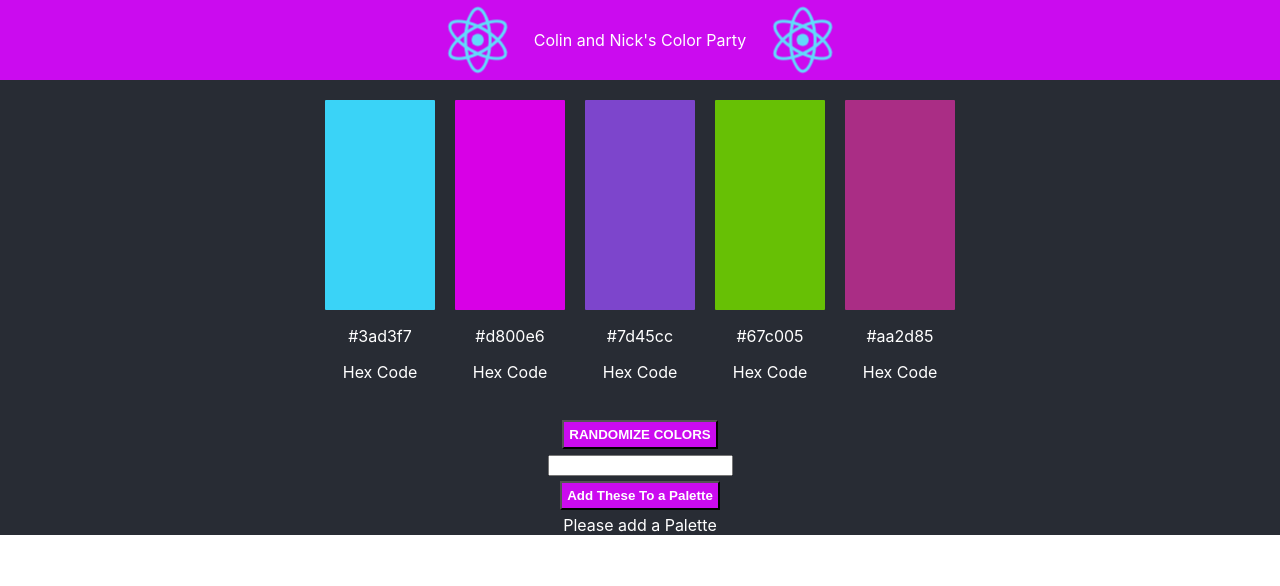
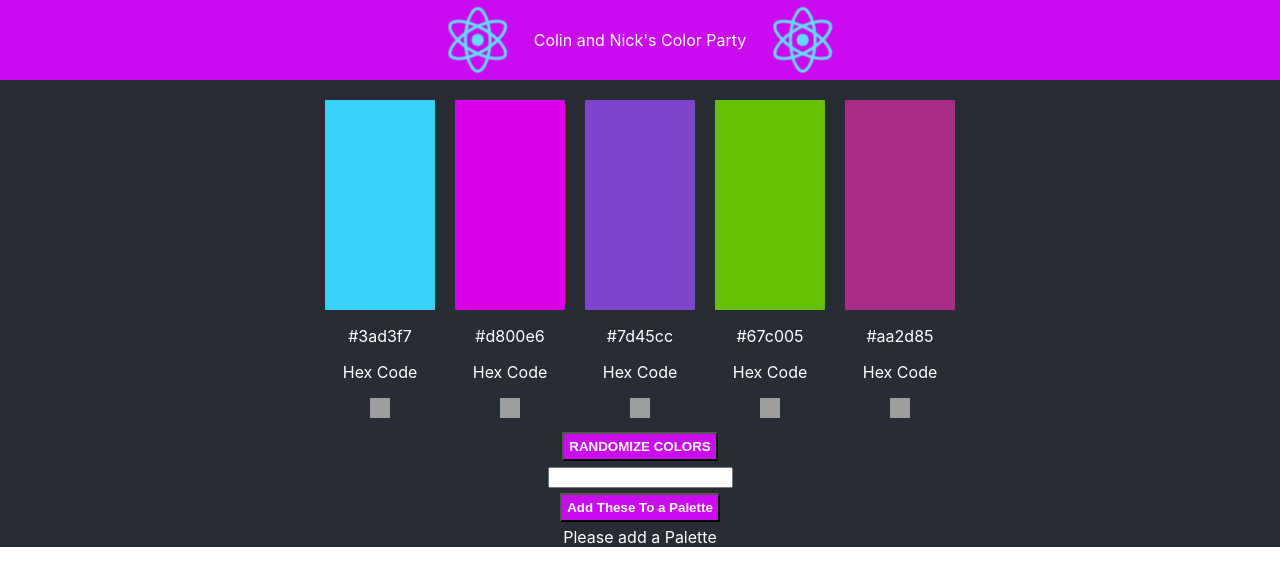
Before and after one commit to nicknist/frontend-colors, a React (Create React App) app: page / in a window 1280 px wide. Shown: the top 586 px of the page. Built offline with nearby package versions, Linux system fonts and the light colour scheme; grey boxes are pictures that could not be loaded.

Commit message:
Add prop drilling for ColorPicker for locked property

```diff
--- a/src/Components/ColorPicker/ColorPicker.js
+++ b/src/Components/ColorPicker/ColorPicker.js
@@ -1,5 +1,7 @@
 import React, { Component } from 'react';
 import { ChromePicker } from 'react-color';
+import lock from './lock.png';
+import unlock from './unlock.jpeg';
 
 class ColorPicker extends Component {
   constructor(props) {
@@ -18,7 +20,6 @@ class ColorPicker extends Component {
   }
 
   handleChange = (color) => {
-    console.log(color);
     this.props.handleChange(color.hex, this.props.number)
   }
 
@@ -42,6 +43,11 @@ class ColorPicker extends Component {
       background: `${this.props.color}`,
       borderRadius: '1px'
     }
+    const icon = {
+      background: 'white',
+      width: '20px',
+      height: '20px'
+    }
     return (
       <article>
         <div className="color-rectangle" style={ background } onClick={ this.handleClick }></div>
@@ -52,6 +58,7 @@ class ColorPicker extends Component {
           <div className="no-hover" id={`square${this.props.number}`} style={ cover } onClick={ this.handleClose }/>
           <ChromePicker disableAlpha={true} color={this.props.color} onChangeComplete={this.handleChange}/>
           </div> : null }
+        { this.props.locked ? <img style={ icon } alt="lock button" className="lock" src={lock} onClick={() => this.props.lock(this.props.color, this.props.number, this.props.locked)}/> : <img style={ icon } alt="unlock button" className="unlock" src={unlock} onClick={() => this.props.lock(this.props.color, this.props.number, this.props.locked)}/> }
       </article>
     )
   }
```
